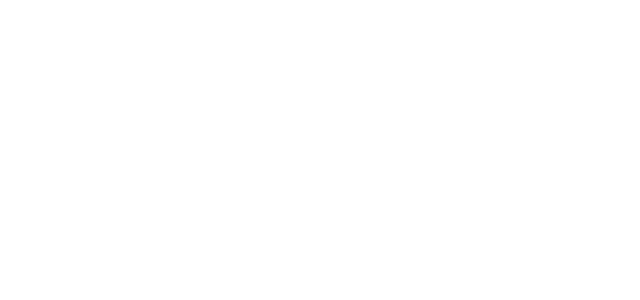
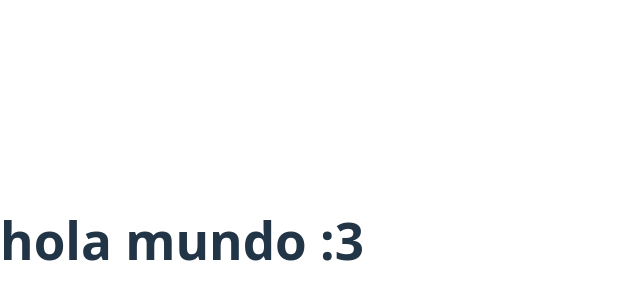
Before and after one commit to Leo150602/React-Americanino, a React (Vite) app: page / in a window 1280 px wide. Shown: the part 160-460 px from the top of the page, without its empty margins (0-640 px from the left). Built offline with nearby package versions, Linux system fonts and the light colour scheme.

Commit message:
encarpetado

```diff
--- a/package.json
+++ b/package.json
@@ -11,7 +11,8 @@
   },
   "dependencies": {
     "react": "^19.1.1",
-    "react-dom": "^19.1.1"
+    "react-dom": "^19.1.1",
+    "react-router-dom": "^7.8.2"
   },
   "devDependencies": {
     "@eslint/js": "^9.33.0",
--- a/src/main.jsx
+++ b/src/main.jsx
@@ -1,9 +1,16 @@
 import { StrictMode } from 'react'
 import { createRoot } from 'react-dom/client'
 import './index.css'
+import Rutas from './routes/Rutas'
 
 createRoot(document.getElementById('root')).render(
   <StrictMode>
 
+    <Rutas>
+
+
+
+    </Rutas>
+
   </StrictMode>,
 )
--- /dev/null
+++ b/src/pages/Home.jsx
@@ -0,0 +1,13 @@
+export default function Home(){
+
+    return(
+
+        <div>
+
+            <h1>hola mundo :3</h1>
+
+        </div>
+
+    )
+
+}
--- /dev/null
+++ b/src/routes/Rutas.jsx
@@ -0,0 +1,19 @@
+import React from "react";
+import { BrowserRouter, Routes, Route } from "react-router-dom";
+import Home from "../pages/Home";
+
+export default function Rutas(){
+
+    return(
+        <BrowserRouter>
+
+            <Routes>
+
+                <Route path="/" element={<Home/>} />
+
+            </Routes>
+
+        </BrowserRouter>
+    )
+
+}
```
Also changed, not shown: 1 other file (tests, documents, lock files or other folders).
